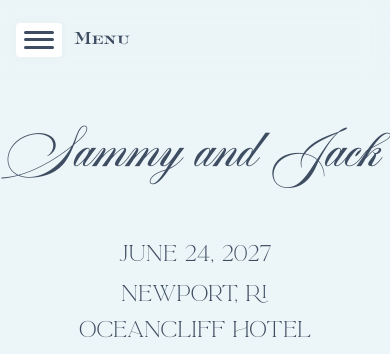
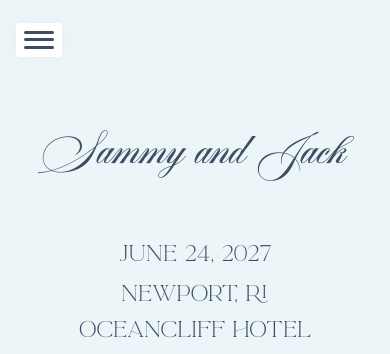
Before and after one commit to j-labbe/wedding-website, a React (Vite) app: page / in a window 390 px wide. Shown: the top 354 px of the page. Built offline with nearby package versions, Linux system fonts and the light colour scheme; no server answers; a web font is replaced by a local one.

Commit message:
Fix mobile sizing

```diff
--- a/src/components/Menu/Button.tsx
+++ b/src/components/Menu/Button.tsx
@@ -15,7 +15,7 @@
                     <span></span>
                 </div>
             </div>
-            <h3 className="ml-3 mb-1 font-sackers text-base md:text-lg">Menu</h3>
+            <h3 className="ml-3 mb-1 font-sackers text-base md:text-lg hidden md:block">Menu</h3>
         </div>
     )
 }
--- a/src/components/StickyHeader/StickyHeader.tsx
+++ b/src/components/StickyHeader/StickyHeader.tsx
@@ -81,14 +81,10 @@
         return () => window.removeEventListener('resize', measure)
     }, [location.pathname])
 
-    // Calculate font sizes
+    // Calculate font size (animates as user scrolls)
     const startFontSize = 48
-    const endFontSize = 28 // Larger navbar title
-    const startMobileFontSize = 36
-    const endMobileFontSize = 22 // Larger navbar title on mobile
-
+    const endFontSize = 28
     const fontSize = lerp(startFontSize, endFontSize, progress)
-    const mobileFontSize = lerp(startMobileFontSize, endMobileFontSize, progress)
 
     // Calculate position
     // The title should:
@@ -140,7 +136,7 @@
 
             {/* Morphing title - starts large, shrinks into navbar on scroll */}
             <div
-                className="fixed left-0 right-0 flex justify-center items-center pointer-events-none"
+                className="fixed left-0 right-0 flex justify-center items-center pointer-events-none px-16 md:px-4"
                 style={{
                     top: 0,
                     height: `${currentY * 2}px`,
@@ -156,7 +152,7 @@
                         exit={{ opacity: 0, scale: 0.98 }}
                         transition={titleTransition}
                         style={{
-                            fontSize: `clamp(${mobileFontSize}px, 4vw, ${fontSize}px)`,
+                            fontSize: `clamp(18px, 7.5vw, ${fontSize}px)`,
                         }}
                     >
                         {title}
```
